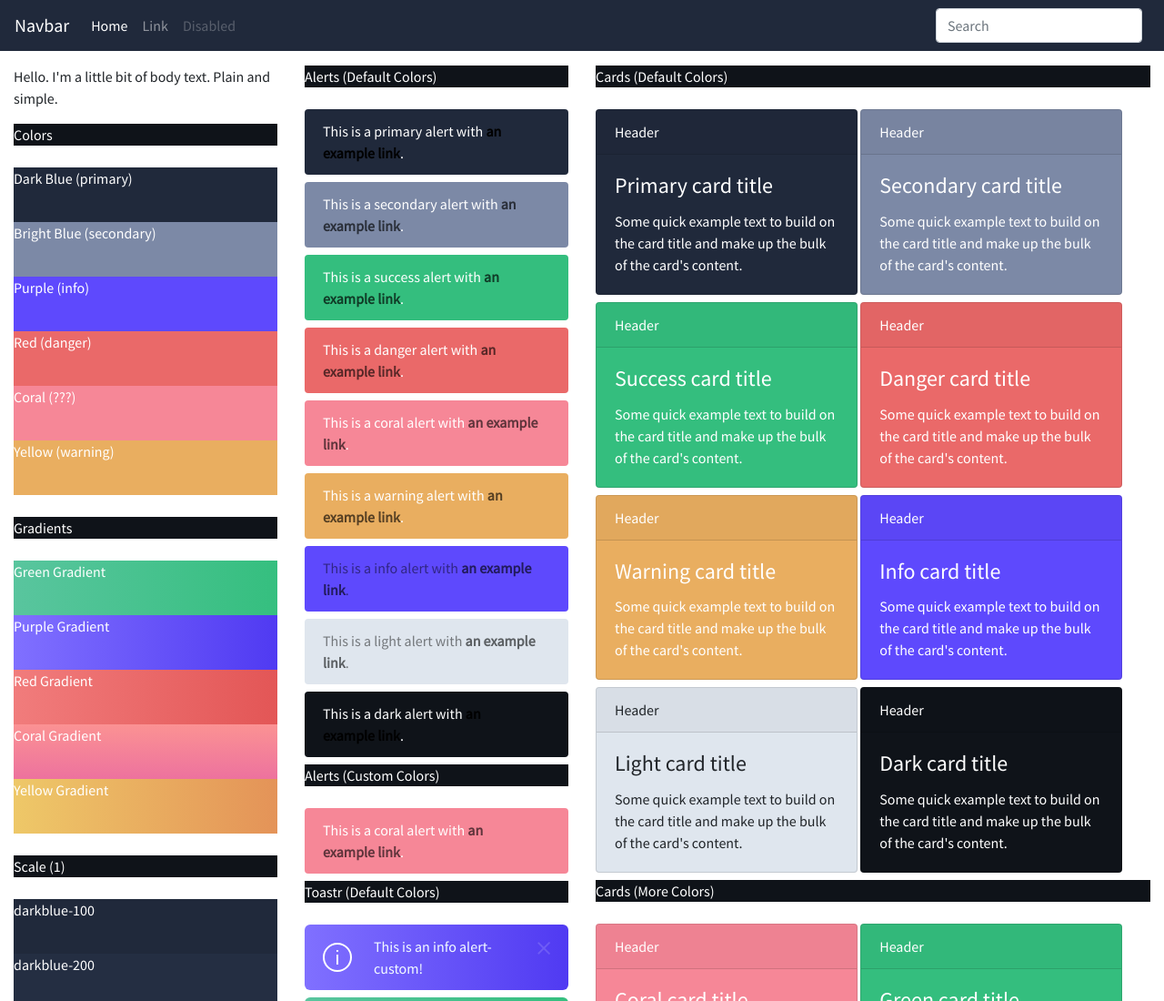
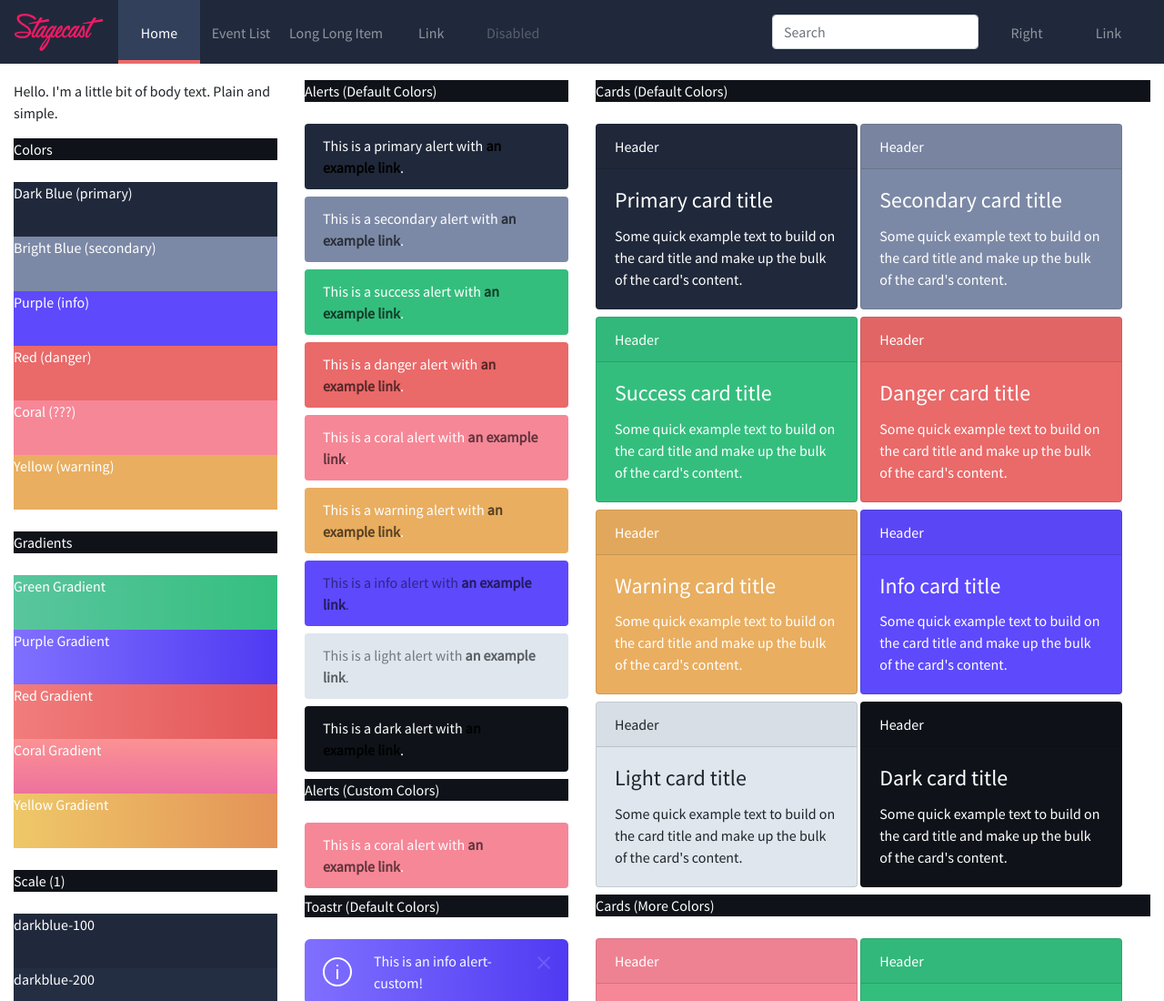
Before and after one commit to stagecast/web-styles, a website: page index.html in a window 1280 px wide. Shown: the top 1100 px of the page at 91% size. Drawn offline with nearby package versions, Linux system fonts and the light colour scheme.

Commit message:
Navbar Link styled

```diff
--- a/index.html
+++ b/index.html
@@ -12,32 +12,51 @@
 </head>
 
 <body>
-
-  <nav class="navbar navbar-expand-lg navbar-dark bg-primary">
+  <header class="navbar navbar-expand-lg navbar-dark bg-primary pt-0 pb-0 fixed-top">
     <button class="navbar-toggler navbar-toggler-right" type="button" data-toggle="collapse" data-target="#navbarTogglerDemo03" aria-controls="navbarTogglerDemo03" aria-expanded="false" aria-label="Toggle navigation">
     <span class="navbar-toggler-icon"></span>
   </button>
-    <a class="navbar-brand" href="#!">Navbar</a>
+    <a class="navbar-brand" href="#!"><img src="./css/imgs/general/logo.svg" alt="Stagecast"></a>
 
-    <div class="collapse navbar-collapse" id="navbarTogglerDemo03">
+    <div class="collapse navbar-collapse w-100 order-0" id="navbarTogglerDemo03">
       <ul class="navbar-nav mr-auto mt-2 mt-md-0">
         <li class="nav-item active">
-          <a class="nav-link" href="#!">Home
+          <a class="nav-link mt-3" href="#!">Home
           <span class="sr-only">(current)</span>
         </a>
         </li>
         <li class="nav-item">
-          <a class="nav-link" href="#!">Link</a>
+          <a class="nav-link mt-3" href="#!">Event List
+        </a>
         </li>
         <li class="nav-item">
-          <a class="nav-link disabled" href="#!">Disabled</a>
+          <a class="nav-link mt-3" href="#!">Long Long Item
+        </a>
+        </li>
+        <li class="nav-item">
+          <a class="nav-link mt-3" href="#!">Link</a>
+        </li>
+        <li class="nav-item">
+          <a class="nav-link mt-3 disabled" href="#!">Disabled</a>
         </li>
       </ul>
+    </div>
+    <div class="navbar-collapse collapse order-2 dual-collapse2">
       <form class="form-inline my-2 my-lg-0">
         <input class="form-control mr-sm-2" type="text" placeholder="Search">
       </form>
+      <ul class="navbar-nav ml-auto">
+        <li class="nav-item">
+          <a class="nav-link mt-3" href="#">Right</a>
+        </li>
+        <li class="nav-item">
+          <a class="nav-link mt-3" href="#">Link</a>
+        </li>
+      </ul>
     </div>
-  </nav>
+  </header>
+  <main role="main">
+
 
     <div class="container-fluid">
       <div class="row mt-3">
@@ -647,7 +666,7 @@
         </div>
       </div>
     </div>
-
+  </main>
   <div class="mt-4 coral-gradient text-white" style="height:50px">Useful Links:</div>
   <ul>
     <li>
--- a/scss/_custom-styles.scss
+++ b/scss/_custom-styles.scss
@@ -1,5 +1,9 @@
 // Add additional styles here. For example, overwrite certain styles or add new components.
 // Tip: You can use bootstrap's powerful mixins here!
+body {
+  padding-top: 4.5rem;
+}
+
 .alert-custom-success {
   @include gradient-x(#59C59E, #35BF7F, 0%, 100%);
 }
@@ -28,3 +32,15 @@ $value in $theme-colors {
     }
   }
 }
+
+.navbar-nav {
+  li {
+    height: 70px;
+    text-align: center;
+    min-width: 90px;
+  }
+  li.active {
+    border-bottom: 4px solid $red;
+    background: lighten($primary, 10%)
+  }
+}
```
Also changed, not shown: css/imgs/general/logo.svg (added), css/mytheme.css, css/mytheme.min.css, package.json (line endings or trailing spaces), 1 other file. Lines whose indentation alone changed are shown as unchanged.
